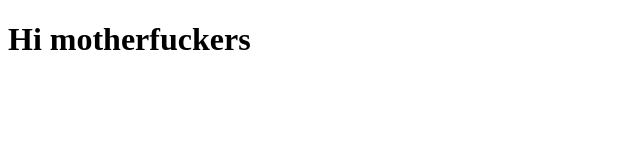
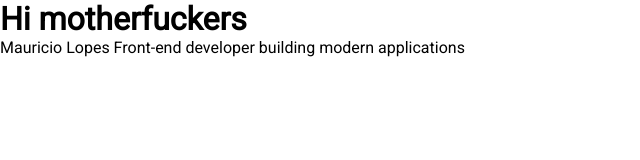
Before and after one commit to maurxxxo/maurxxxo.github.io, a plain HTML site: page index.html in a window 1280 px wide. Shown: the whole page, without its empty margins (0-640 px from the left). Drawn offline with Linux system fonts and the light colour scheme.

Commit message:
featuring-more

```diff
--- a/index.html
+++ b/index.html
@@ -2,13 +2,24 @@
 
 <html land="en">
     <head>
-        <meta charset="UTF-8"/>
-        <meta rel="stylesheet" href:'./styles.css' />
-        <title>Mauricio dev</title>
+        <meta charset="UTF-8" />
+        <meta name="viewport" content="width=device-width, initial-scale=1.0" />
+        <link rel="stylesheet" href="styles.css" />
+        <link rel="stylesheet" href="https://fonts.googleapis.com/css?family=Roboto">
+
     </head>
 
     <body>
+        <div class="container">
         <h1>Hi motherfuckers</h1>
+        <div class="title">
+            <span>Mauricio Lopes</span>
+            <span>Front-end developer</span>
+            <span>
+                building modern applications
+            </span>
+        </div>
+    </div>
     </body>
 
 
--- a/styles.css
+++ b/styles.css
@@ -0,0 +1,8 @@
+* {
+    margin: 0;
+    padding: 0;
+    box-sizing: border-box;
+    transition: all 0.5s ease;
+    scroll-behavior: smooth;
+    font-family: "Roboto", sans-serif;
+  }
```
